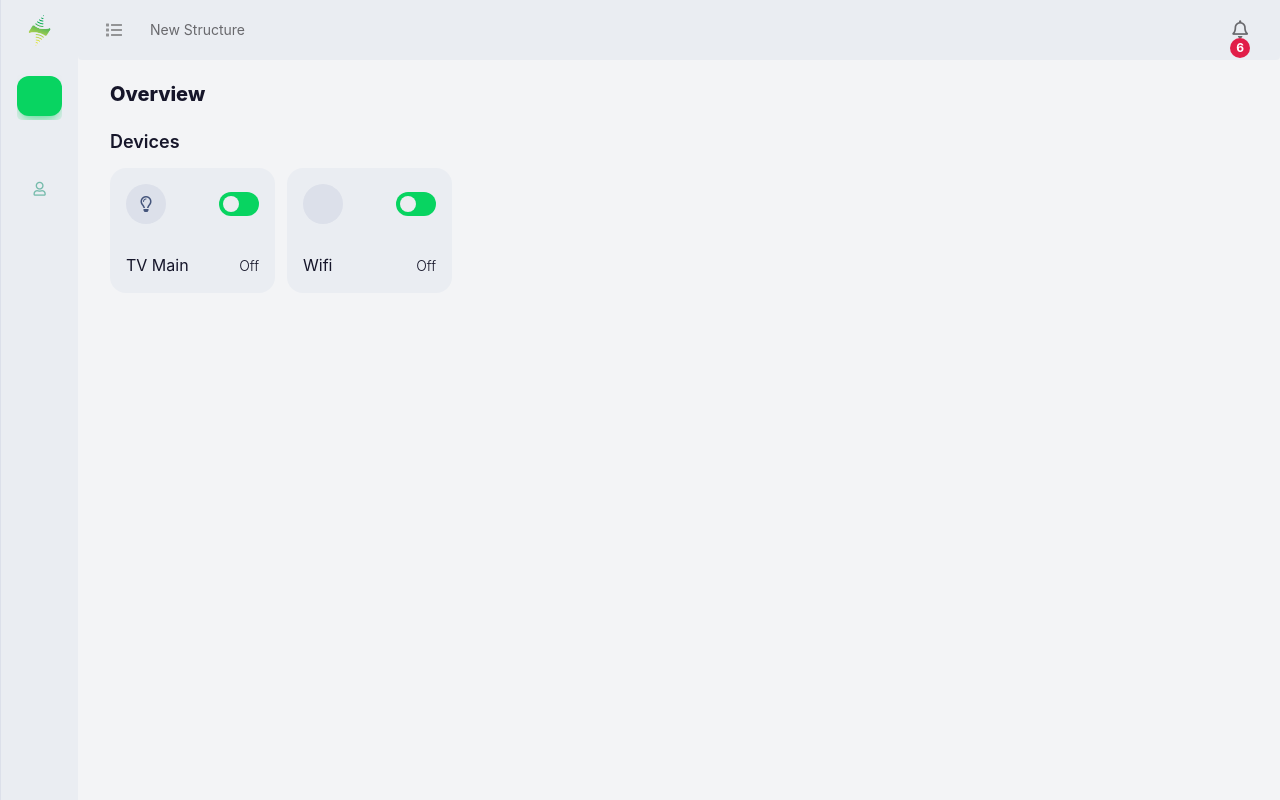
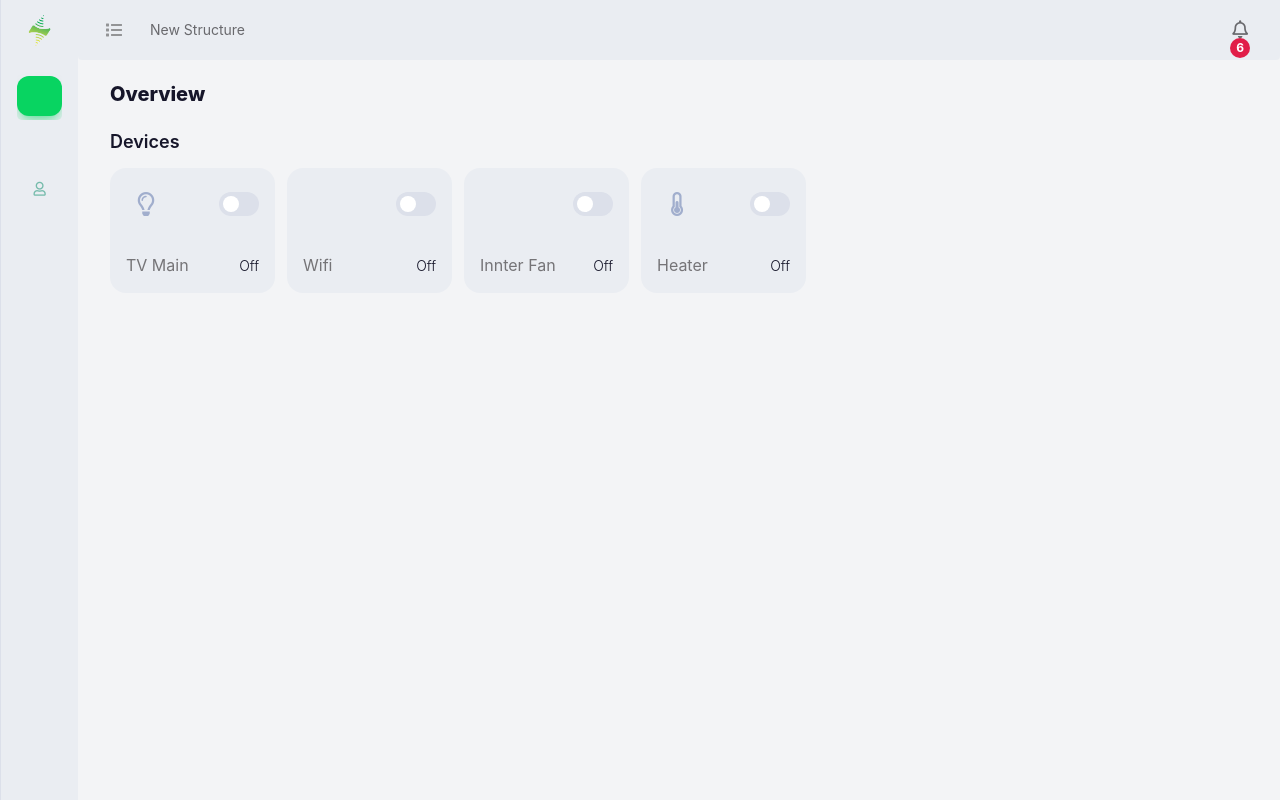
Before and after one commit to mahv7272/techonit-desk-ui, a Next.js app in the folder techonit-desk/: page /manage in a window 1280 px wide. Built offline with nearby package versions, Linux system fonts and the light colour scheme.

Commit message:
🌱 Device controller card.

```diff
--- a/techonit-desk/components/manage/device/deviceCard.js
+++ /dev/null
@@ -1,43 +0,0 @@
-const DeviceCard = ({ name, icon, isActive }) => {
-    const handleToggleSwitch = () => {
-        isActive = !isActive;
-        console.log(isActive)
-    };
-    return (
-        <div className='bg-slate-100 rounded-2xl w-[165px] h-[125px] p-4' onClick={handleToggleSwitch}>
-            <div className='flex flex-col justify-between h-full'>
-                <div className='flex justify-between'>
-                    <div className="flex">
-                        {/* Icon */}
-                        <span className='flex flex-col justify-center rounded-full bg-slate-200 text-slate-600 text-center
-                        w-[40px] h-[40px]'>
-                            <i className={icon}></i>
-                        </span>
-                    </div>
-                    <div>
-                        {/* Switch */}
-                        <label className="flex items-center cursor-pointer h-full">
-                            <div className="relative">
-                                <input type="checkbox" className="sr-only" />
-                                <div className="block bg-primary-500 dark:bg-slate-700 w-10 h-6 rounded-full"></div>
-                                <div className="dot absolute left-1 top-1 bg-gray-100 dark:bg-slate-300 w-4 h-4 rounded-full transition"></div>
-                            </div>
-                        </label>
-                    </div>
-                </div>
-                <div className='flex justify-between'>
-                    <div>
-                        {/* Name */}
-                        <label>{name}</label>
-                    </div>
-                    <div>
-                        {/* Status */}
-                        <span className='font-light text-sm'>Off</span>
-                    </div>
-                </div>
-            </div>
-        </div>
-    );
-};
-
-export default DeviceCard;
--- /dev/null
+++ b/techonit-desk/components/manage/device/deviceControlerCard.js
@@ -0,0 +1,48 @@
+import { useState } from "react";
+
+const DeviceControlerCard = ({ name, icon, isActive }) => {
+    const [state, setState] = useState(isActive)
+    const handleToggleSwitch = () => {
+        setState(!state);
+    };
+    return (
+        <div className='bg-slate-100 rounded-2xl w-[165px] h-[125px] p-4 cursor-pointer select-none'
+            onClick={handleToggleSwitch}>
+            <div className='flex flex-col justify-between h-full'>
+                <div className='flex justify-between'>
+                    <div className="flex">
+                        {/* Icon */}
+                        <span className={`flex flex-col text-2xl justify-center rounded-full  text-center
+                        w-[40px] h-[40px] ${state ? 'text-slate-700' : 'text-slate-400'}`}>
+                            <i className={icon}></i>
+                        </span>
+                    </div>
+                    <div>
+                        {/* Switch */}
+                        <span className="flex items-center h-full">
+                            <div className="relative">
+                                <input type="checkbox" className="sr-only" />
+                                <div className={`block dark:bg-slate-700 w-10 h-6 rounded-full
+                                ${state ? 'bg-primary-500' : 'bg-slate-200'}`}></div>
+                                <div className={`dot absolute top-1 bg-white dark:bg-slate-300 w-4 h-4 rounded-full
+                                ${state ? 'right-1' : 'left-1'}`}></div>
+                            </div>
+                        </span>
+                    </div>
+                </div>
+                <div className='flex justify-between'>
+                    <div>
+                        {/* Name */}
+                        <span className={`${state ? 'font-semibold text-gray-800' : 'text-gray-500'}`}>{name}</span>
+                    </div>
+                    <div className="relative">
+                        {/* Status */}
+                        <span className='font-light text-sm'>{state ? 'On' : 'Off'}</span>
+                    </div>
+                </div>
+            </div>
+        </div>
+    );
+};
+
+export default DeviceControlerCard;
--- a/techonit-desk/pages/manage/index.js
+++ b/techonit-desk/pages/manage/index.js
@@ -1,6 +1,6 @@
 import Image from 'next/image'
 import Link from 'next/link'
-import DeviceCard from '../../components/manage/device/deviceCard'
+import DeviceControler from '../../components/manage/device/deviceControlerCard'
 
 export default function Index() {
     return (
@@ -12,8 +12,10 @@ export default function Index() {
             <div>
                 <label className='flex mb-3 text-lg font-semibold'>Devices</label>
                 <div className='flex flex-wrap gap-3'>
-                    <DeviceCard icon='far fa-lightbulb' name='TV Main' />
-                    <DeviceCard icon='far fa-wifi' name='Wifi' />
+                    <DeviceControler icon='far fa-lightbulb' name='TV Main' />
+                    <DeviceControler icon='far fa-wifi' name='Wifi' />
+                    <DeviceControler icon='far fa-fan' name='Innter Fan' />
+                    <DeviceControler icon='fas fa-thermometer-half' name='Heater' />
                 </div>
             </div>
         </>
```
Also changed, not shown: 1 other file (tests, documents, lock files or other folders).
